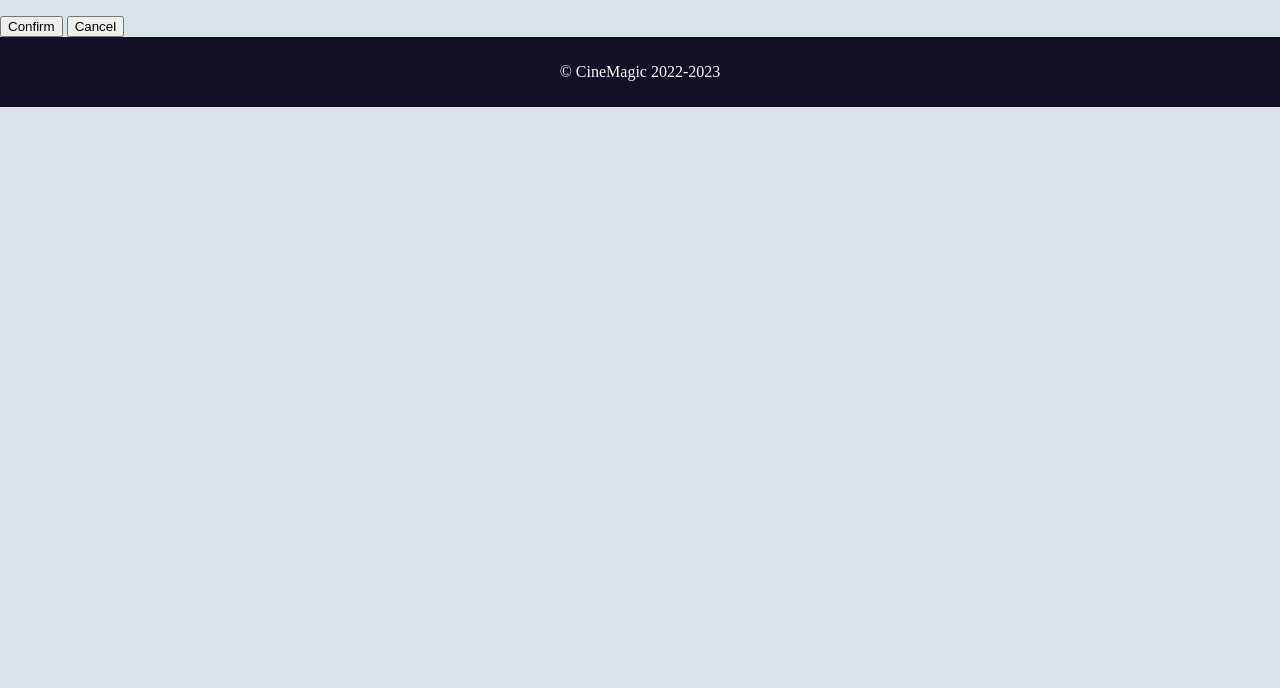
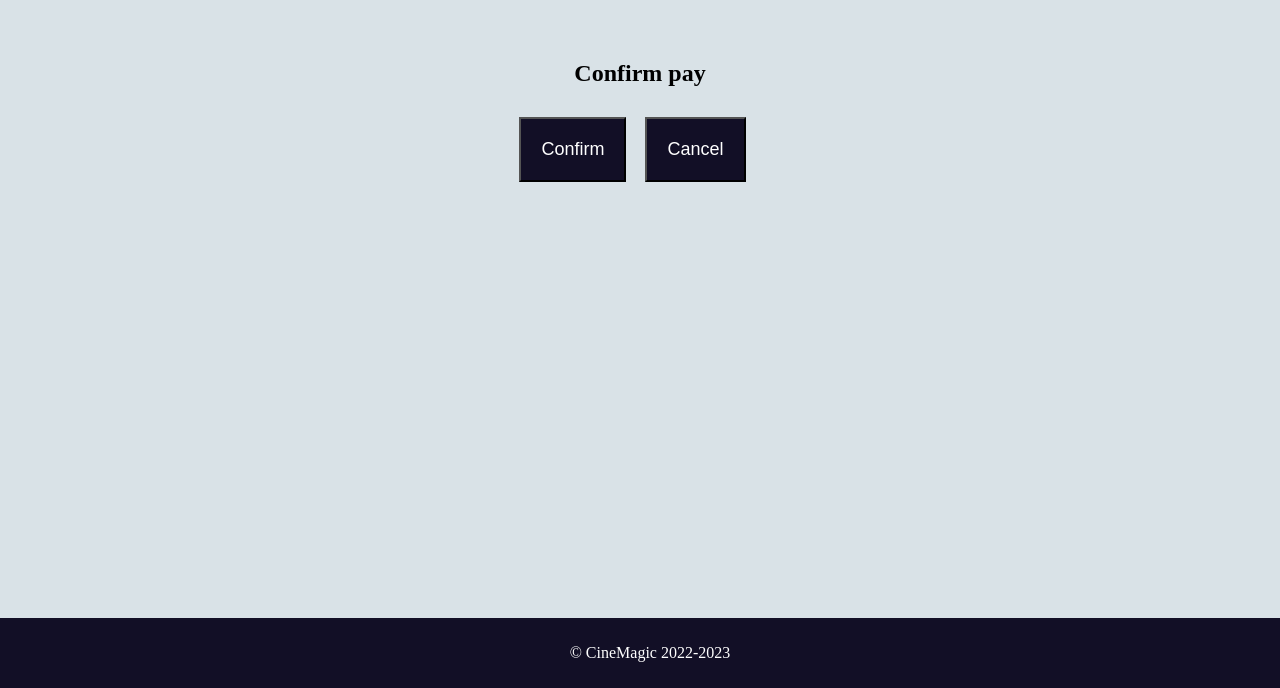
Before and after one commit to chamomil/MTDweb-ap, a Django app: page /movies/confirm_pay/7 in a window 1280 px wide; the page is wider, and only the part inside the window is pictured. Shown: the part 112-800 px from the top of that part. Run offline with Django 4.2, Linux system fonts and the light colour scheme; data comes from the database, SQL or seed files in the repository; both versions use the stored data as it was after the commit.

Commit message:
add confirm_pay css

```diff
--- a/catalog/templates/catalog/confirm_pay.html
+++ b/catalog/templates/catalog/confirm_pay.html
@@ -1,7 +1,9 @@
 {%  extends 'base.html' %}
+{% load static %}
+{% block style %}<link rel="stylesheet" href="{% static 'css/confirm_pay.css' %}">{% endblock %}
 {% block title %}Purchase confirmation{% endblock %}
 {% block content %}
-    <p></p>
+    <h2>Confirm pay</h2>
     <form action="{% url 'confirm_handler' %}" method="post">
         {% csrf_token %}
         <input id="id_payment_id" name="payment_id" type="number" value="{{ payment.id }}" hidden="hidden"/>
--- /dev/null
+++ b/static/css/confirm_pay.css
@@ -0,0 +1,29 @@
+main {
+    display: flex;
+    flex-direction: column;
+    align-items: center;
+    padding: 30px;
+}
+
+main h2 {
+    text-align: center;
+    margin: 30px;
+}
+
+main input[value^="C"] {
+    padding: 20px;
+    margin-right: 15px;
+    background-color: #120F26;
+    color: white;
+    font-size: 18px;
+}
+
+main input[value^="C"]:hover {
+    background-color: #3f3485;
+    cursor: pointer;
+}
+
+footer {
+    position: fixed;
+    width: 100%;
+}
```
Also changed, not shown: db.sqlite3.
